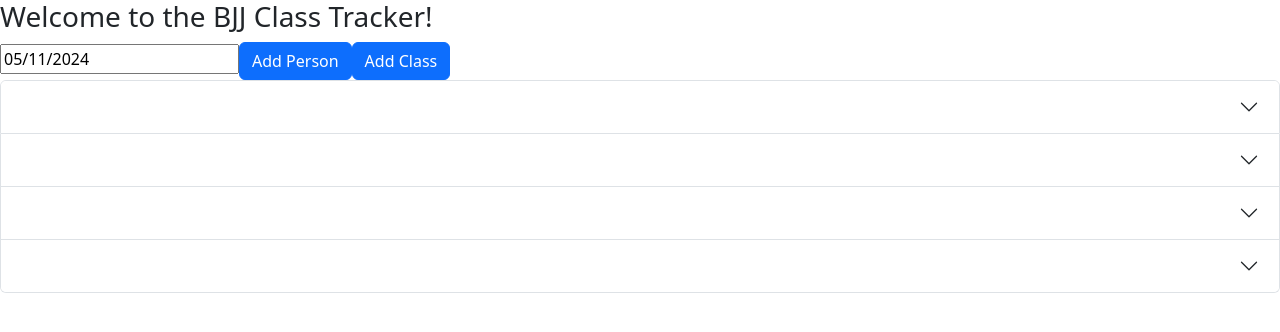
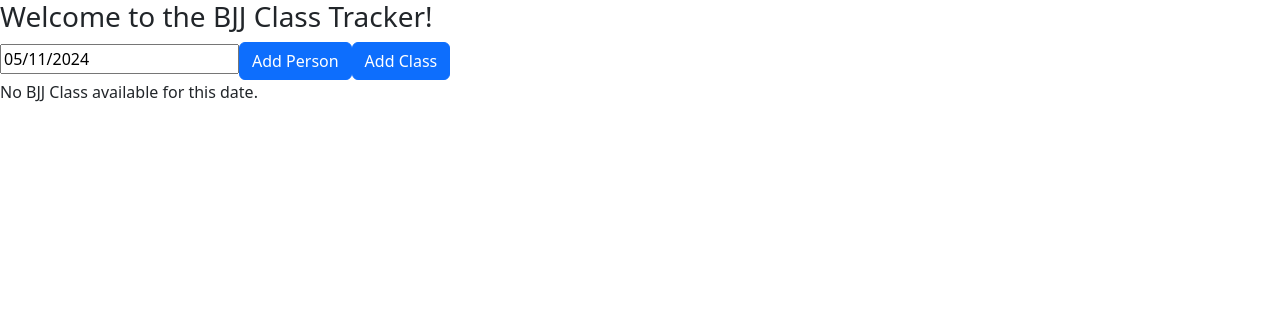
Before and after one commit to StefanHadzhiev/BJJClassTracker_React, a React (Create React App) app: page / in a window 1280 px wide. Shown: the top 332 px of the page. Built offline with nearby package versions, Linux system fonts and the light colour scheme.

Commit message:
filter bjjClasses by date

```diff
--- a/package.json
+++ b/package.json
@@ -7,6 +7,7 @@
     "@testing-library/react": "^13.4.0",
     "@testing-library/user-event": "^13.5.0",
     "bootstrap": "^5.3.3",
+    "moment": "^2.30.1",
     "react": "^18.3.1",
     "react-bootstrap": "^2.10.2",
     "react-datepicker": "^6.9.0",
--- a/src/App.js
+++ b/src/App.js
@@ -4,6 +4,7 @@ import DatePicker from "react-datepicker";
 import "react-datepicker/dist/react-datepicker.css";
 import { useState } from "react";
 import Accordion from "react-bootstrap/Accordion";
+import moment from "moment";
 
 // https://refine.dev/blog/react-date-picker/#select-range-within-one-component
 
@@ -13,40 +14,57 @@ const initialClasses = [
     name: "De-La Riva, Spider Guard Pass",
     description:
       "In todays workout we trained a delariva spider guard pass, where the person trying to pass the guard catches the spider guard leg and moves in its direction. He cleans the leg with his adjacent leg and proceeds to put the opponent's leg between his two legs, squeezing. Grips are changed to hip and collar grip. Then a backstep is performed, where the head of the attacker is placed on the belly of the opponent and the attacker's outer knee touches the ground. Then the hip touches the ground as well, while pulling with both hands. A hip escape is performed to get the legs out. Then the attacker advances to side control.",
-    date: new Date(2024, 5, 13),
+    date: new Date(2024, 4, 13),
   },
   {
     id: 118837,
     name: "Some other workout",
     description:
       "There are many variations of passages of Lorem Ipsum available, but the majority have suffered alteration in some form, by injected humour, or randomised words which don't look even slightly believable. If you are going to use a passage of Lorem Ipsum, you need to be sure there isn't anything embarrassing hidden in the middle of text. All the Lorem Ipsum generators on the Internet tend to repeat predefined chunks as necessary, making this the first true generator on the Internet.",
-    date: new Date(2024, 5, 13),
+    date: new Date(2024, 4, 13),
   },
   {
     id: 118838,
     name: "No gi workout",
     description:
       "Gi and no Gi are the two forms of Brazilian Jiu-Jitsu. Gi Jiu-Jitsu is grappling with the use of a traditional Gi, which allows you to grab the clothing of your opponent. No Gi is grappling without the traditional uniform, instead you wear shorts and a rash guard. In no Gi you cannot grab your opponent's clothing",
-    date: new Date(2024, 5, 14),
+    date: new Date(2024, 4, 14),
   },
   {
     id: 118839,
     name: "Gi workout",
     description:
-      "BJJ has traditionally been performed and practiced in the gi – the heavy martial arts uniform also known as a kimono",
-    date: new Date(2024, 5, 12),
+      "BJJ has traditionally been performed and practiced in the gi the heavy martial arts uniform also known as a kimono",
+    date: new Date(2024, 4, 12),
   },
 ];
 
 function App() {
+  debugger;
   const [date, setDate] = useState(new Date());
   const [showWorkout, setShowWorkout] = useState(false);
   const [bjjClasses, setbjjClasses] = useState(initialClasses);
+  const [selctedBjjClass, setselctedBjjClass] = useState(null);
 
   function handleSetDate(date) {
-    setDate(date);
+    debugger;
+    setDate(date.toLocaleDateString());
     setShowWorkout(true);
+    setselctedBjjClass(null);
+
+    bjjClasses.map((bjjClass) => {
+      debugger;
+      if (
+        bjjClass.date.getDay() === date.getDay() &&
+        bjjClass.date.getMonth() === date.getMonth() &&
+        bjjClass.date.getFullYear() === date.getFullYear()
+      ) {
+        setselctedBjjClass(bjjClass);
+      }
+    });
+
     console.log(date);
+    console.log(date.getDay());
   }
 
   return (
@@ -60,10 +78,14 @@ function App() {
       <Button className="button">Add Person</Button>
       <Button className="button">Add Class</Button>
 
-      <BjjClasses
-        showWorkout={showWorkout}
-        bjjClasses={bjjClasses}
-      ></BjjClasses>
+      {selctedBjjClass ? (
+        <BjjClasses
+          showWorkout={showWorkout}
+          selctedBjjClass={selctedBjjClass}
+        ></BjjClasses>
+      ) : (
+        <p>No BJJ Class available for this date.</p>
+      )}
     </div>
   );
 }
@@ -72,23 +94,19 @@ function Welcome() {
   return <h3>Welcome to the BJJ Class Tracker!</h3>;
 }
 
-function BjjClasses({ showWorkout, bjjClasses }) {
+function BjjClasses({ showWorkout, selctedBjjClass }) {
   return (
     <Accordion disabled={showWorkout} defaultActiveKey="0">
-      {bjjClasses.map((bjjClass) => (
-        <Accordion.Item eventKey={bjjClass.id}>
-          <Accordion.Header>{bjjClass.title}</Accordion.Header>
-          <Accordion.Body>{bjjClass.description}</Accordion.Body>
+      {
+        <Accordion.Item eventKey={selctedBjjClass.id}>
+          <Accordion.Header>
+            {selctedBjjClass.name + " " + selctedBjjClass.date}
+          </Accordion.Header>
+          <Accordion.Body>{selctedBjjClass.description}</Accordion.Body>
         </Accordion.Item>
-      ))}
+      }
     </Accordion>
   );
 }
 
-// function AccordionItem(title, date, description, key) {
-//   return (
-
-//   );
-// }
-
 export default App;
```
Also changed, not shown: 1 other file (tests, documents, lock files or other folders).
